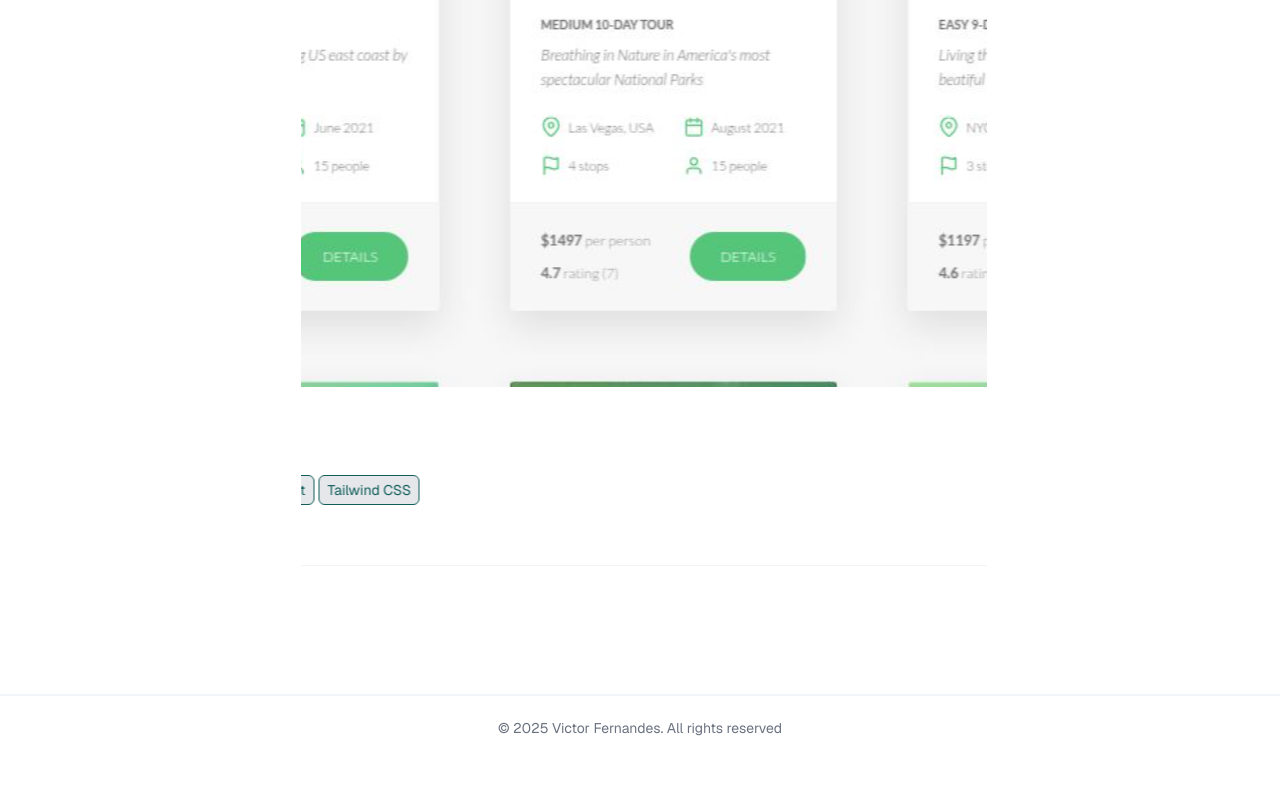
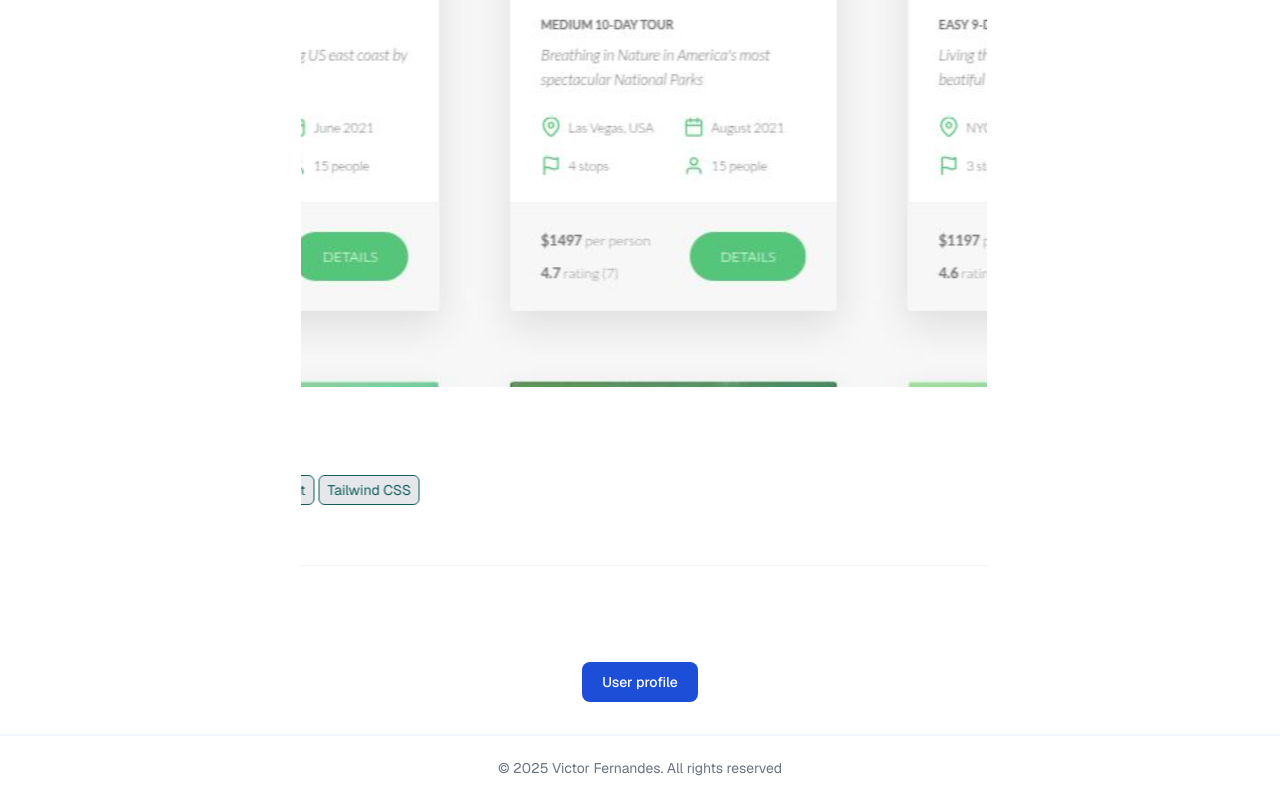
Before and after one commit to Victormrf/portfolio, a Next.js app: page / in a window 1280 px wide. Shown: the part 1284-2084 px from the top of the page. Before the commit the page ends 2044 px from the top, so only its background shows below. Built offline with nearby package versions, Linux system fonts and the light colour scheme.

Commit message:
Adding popover for language changing

```diff
--- a/app/page.tsx
+++ b/app/page.tsx
@@ -3,6 +3,7 @@ import CustomTab from "@/components/CustomTab";
 import Footer from "@/components/Footer";
 import Intro from "@/components/Intro";
 import { Meteors } from "@/components/magicui/meteors";
+import Popover from "@/components/Popover";
 import Skills from "@/components/Skills";
 import Head from "next/head";
 
@@ -22,6 +23,7 @@ export default function Home() {
             <CustomDock orientation="vertical" />
           </main>
         </div>
+        <Popover />
         <Footer />
       </div>
     </>
--- /dev/null
+++ b/components/Popover.tsx
@@ -0,0 +1,71 @@
+"use client";
+
+import { useState } from "react";
+import {
+  useFloating,
+  autoUpdate,
+  offset,
+  flip,
+  shift,
+  useHover,
+  useDismiss,
+  useInteractions,
+  FloatingPortal,
+} from "@floating-ui/react";
+
+const Popover = () => {
+  const [isOpen, setIsOpen] = useState(false);
+
+  const { refs, floatingStyles, context } = useFloating({
+    open: isOpen,
+    onOpenChange: setIsOpen,
+    middleware: [offset(10), flip(), shift()],
+    whileElementsMounted: autoUpdate,
+  });
+
+  const hover = useHover(context);
+  const dismiss = useDismiss(context);
+  const { getReferenceProps, getFloatingProps } = useInteractions([
+    hover,
+    dismiss,
+  ]);
+
+  return (
+    <div className="flex items-center justify-center">
+      <button
+        ref={refs.setReference}
+        {...getReferenceProps()}
+        className="text-white bg-blue-700 hover:bg-blue-800 focus:ring-4 focus:outline-none focus:ring-blue-300 font-medium rounded-lg text-sm px-5 py-2.5 text-center dark:bg-blue-600 dark:hover:bg-blue-700 dark:focus:ring-blue-800"
+      >
+        User profile
+      </button>
+
+      {isOpen && (
+        <FloatingPortal>
+          <div
+            ref={refs.setFloating}
+            style={floatingStyles}
+            {...getFloatingProps()}
+            className="z-10 w-64 text-sm text-gray-500 bg-white border border-gray-200 rounded-lg shadow-xs dark:text-gray-400 dark:bg-gray-800 dark:border-gray-600"
+          >
+            <div className="p-3">
+              <div className="flex items-center justify-between mb-2">
+                <div>
+                  <button
+                    type="button"
+                    className="text-white bg-blue-700 hover:bg-blue-800 focus:ring-4 focus:ring-blue-300 font-medium rounded-lg text-xs px-3 py-1.5 dark:bg-blue-600 dark:hover:bg-blue-700 focus:outline-none dark:focus:ring-blue-800"
+                  >
+                    Follow
+                  </button>
+                </div>
+              </div>
+              {/* ...rest of your content... */}
+            </div>
+          </div>
+        </FloatingPortal>
+      )}
+    </div>
+  );
+};
+
+export default Popover;
```
